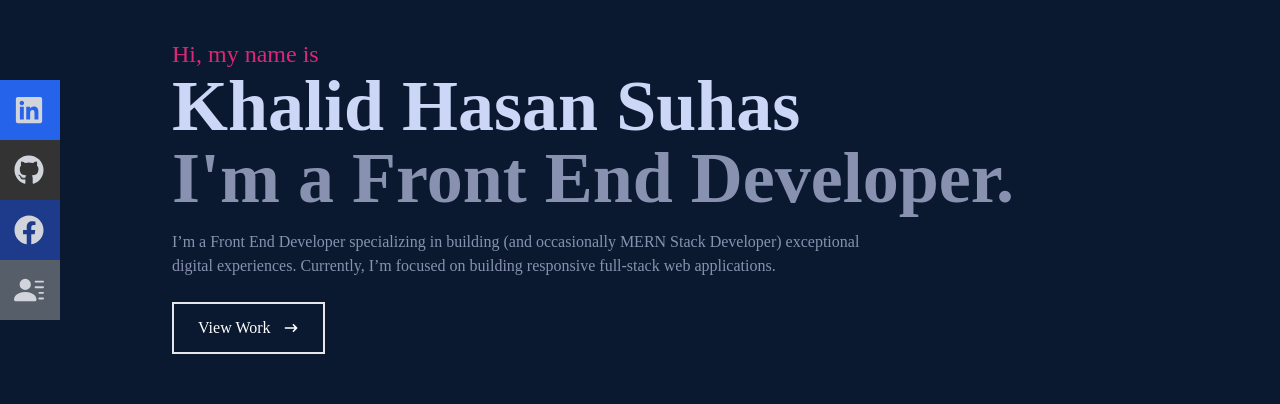
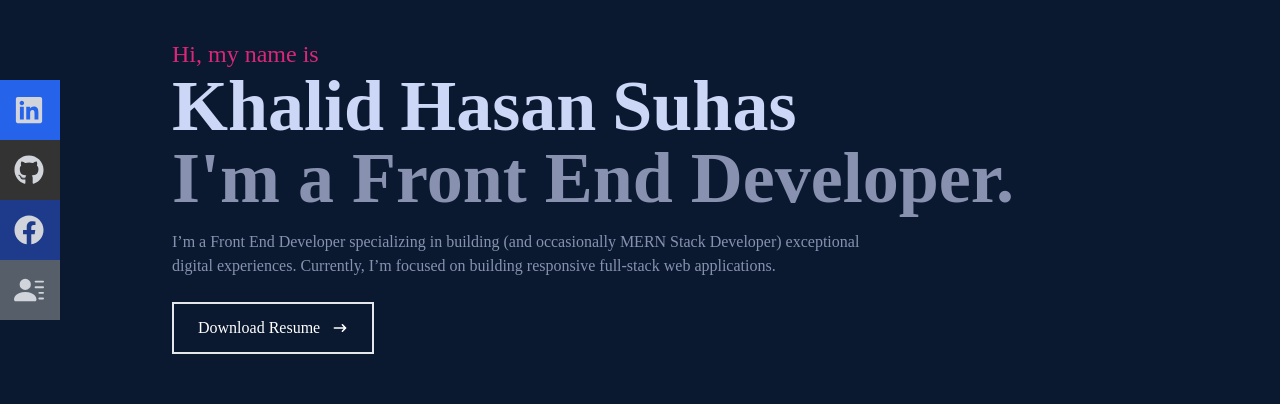
Before and after one commit to khalidhasansuhas/my-portfolio, a React (Create React App) app: page / in a window 1280 px wide. Shown: the part 200-604 px from the top of the page. Built offline with nearby package versions, Linux system fonts and the light colour scheme.

Commit message:
animation added

```diff
--- a/package.json
+++ b/package.json
@@ -6,6 +6,7 @@
     "@testing-library/jest-dom": "^5.16.5",
     "@testing-library/react": "^13.4.0",
     "@testing-library/user-event": "^13.5.0",
+    "framer-motion": "^7.6.19",
     "react": "^18.2.0",
     "react-dom": "^18.2.0",
     "react-icons": "^4.7.1",
--- a/src/components/Contact.jsx
+++ b/src/components/Contact.jsx
@@ -2,16 +2,16 @@ import React from 'react';
 
 const Contact = () => {
     return (
-        <div name='contact' className='sm:py-40 w-full h-screen bg-[#0a192f] flex justify-center items-center p-4'>
-            <form method='POST' action="https://getform.io/f/d9324a73-da19-4007-aafd-8709e890be7c" className='flex flex-col max-w-[600px] w-full'>
+        <div name='contact' className='md:py-56 w-full md:h-screen bg-[#0a192f] flex   justify-center items-center p-4'>
+            <form method='POST' action="https://getform.io/f/d9324a73-da19-4007-aafd-8709e890be7c" className='flex flex-col  text-black max-w-[600px] w-full'>
                 <div className='pb-8'>
                     <p className='text-4xl font-bold inline border-b-4 border-pink-600 text-gray-300'>Contact</p>
-                    <p className='text-gray-300 py-4'> Submit the form below or shoot me an email at- khalidhasansuhas@gmail.com</p>
+                    <p className='text-gray-300 py-4'> Submit the form below or shoot me an email at- <span className='text-pink-600'>khalidhasansuhas@gmail.com</span></p>
                 </div>
-                <input className='bg-[#ccd6f6] p-2' type="text" placeholder='Name' name='name' required/>
-                <input className='bg-[#ccd6f6] p-2' type="text" placeholder='phone/Whatsapp' name='whatsapp' />
-                <input className='my-4 p-2 bg-[#ccd6f6]' type="email" placeholder='Email' name='email' required/>
-                <textarea className='bg-[#ccd6f6] p-2' name="message" rows="10" placeholder='Message'></textarea>
+                <input className='bg-[#ccd6f6] p-2 rounded-md'  type="text" placeholder='Name' name='name' required/>
+                <input className='bg-[#ccd6f6] mt-4 p-2 rounded-md' type="text" placeholder='phone/Whatsapp' name='whatsapp' />
+                <input className='my-4 p-2 bg-[#ccd6f6] rounded-md' type="email" placeholder='Email' name='email' required/>
+                <textarea className='bg-[#ccd6f6] p-2 rounded-md' name="message" rows="10" placeholder='Message'></textarea>
                 <button className='text-white border-2 hover:bg-pink-600 hover:border-pink-600 px-4 py-3 my-8 mx-auto flex items-center'>Let's Collaborate</button>
             </form>
         </div>
--- a/src/components/Home.jsx
+++ b/src/components/Home.jsx
@@ -1,5 +1,6 @@
-import React from 'react';
+import React  from 'react';
 import { HiArrowNarrowRight } from 'react-icons/hi';
+import { motion } from 'framer-motion'
 
 const Home = () => {
     return (
@@ -7,24 +8,85 @@ const Home = () => {
             {/* Container */}
             <div className='max-w-[1000px] mx-auto px-8 flex flex-col justify-center h-full'>
                 <p className='text-pink-600 text-2xl'>Hi, my name is</p>
-          <h1 className='text-4xl sm:text-7xl font-bold text-[#ccd6f6]'>
-            Khalid Hasan Suhas
-          </h1>
-          <h2 className='text-3xl sm:text-7xl font-bold text-[#8892b0]'>
+
+                <div className='flex '>
+                    <div className='flex mr-4'>
+                        <motion.div whileHover={{ scale: 1.5 }}>
+                            <h1 className='text-4xl sm:text-7xl font-bold hover:text-pink-600 text-[#ccd6f6]'>K</h1>
+                        </motion.div>
+                        <motion.div whileHover={{ scale: 1.5 }}>
+                            <h1 className='text-4xl sm:text-7xl font-bold hover:text-pink-600 text-[#ccd6f6]'>h</h1>
+                        </motion.div>
+                        <motion.div whileHover={{ scale: 1.5 }}>
+                            <h1 className='text-4xl sm:text-7xl font-bold hover:text-pink-600 text-[#ccd6f6]'>a</h1>
+                        </motion.div>
+                        <motion.div whileHover={{ scale: 1.5 }}>
+                            <h1 className='text-4xl sm:text-7xl font-bold hover:text-pink-600 text-[#ccd6f6]'>l</h1>
+                        </motion.div>
+                        <motion.div whileHover={{ scale: 1.5 }}>
+                            <h1 className='text-4xl sm:text-7xl font-bold hover:text-pink-600 text-[#ccd6f6]'>i</h1>
+                        </motion.div>
+                        <motion.div whileHover={{ scale: 1.5 }}>
+                            <h1 className='text-4xl sm:text-7xl font-bold hover:text-pink-600 text-[#ccd6f6]'>d</h1>
+                        </motion.div>
+                    </div>
+                    <div className='flex mr-4'>
+                        <motion.div whileHover={{ scale: 1.5 }}>
+                            <h1 className='text-4xl sm:text-7xl font-bold hover:text-pink-600 text-[#ccd6f6]'>H</h1>
+                        </motion.div>
+                        <motion.div whileHover={{ scale: 1.5 }}>
+                            <h1 className='text-4xl sm:text-7xl font-bold hover:text-pink-600 text-[#ccd6f6]'>a</h1>
+                        </motion.div>
+                        <motion.div whileHover={{ scale: 1.5 }}>
+                            <h1 className='text-4xl sm:text-7xl font-bold hover:text-pink-600 text-[#ccd6f6]'>s</h1>
+                        </motion.div>
+                        <motion.div whileHover={{ scale: 1.5 }}>
+                            <h1 className='text-4xl sm:text-7xl font-bold hover:text-pink-600 text-[#ccd6f6]'>a</h1>
+                        </motion.div>
+                        <motion.div whileHover={{ scale: 1.5 }}>
+                            <h1 className='text-4xl sm:text-7xl font-bold hover:text-pink-600 text-[#ccd6f6]'>n</h1>
+                        </motion.div>
+                    </div>
+                    <div className='flex'>
+                        <motion.div whileHover={{ scale: 1.5 }}>
+                            <h1 className='text-4xl sm:text-7xl font-bold hover:text-pink-600 text-[#ccd6f6]'>S</h1>
+                        </motion.div>
+                        <motion.div whileHover={{ scale: 1.5 }}>
+                            <h1 className='text-4xl sm:text-7xl font-bold hover:text-pink-600 text-[#ccd6f6]'>u</h1>
+                        </motion.div>
+                        <motion.div whileHover={{ scale: 1.5 }}>
+                            <h1 className='text-4xl sm:text-7xl font-bold hover:text-pink-600 text-[#ccd6f6]'>h</h1>
+                        </motion.div>
+                        <motion.div whileHover={{ scale: 1.5 }}>
+                            <h1 className='text-4xl sm:text-7xl font-bold hover:text-pink-600 text-[#ccd6f6]'>a</h1>
+                        </motion.div>
+                        <motion.div whileHover={{ scale: 1.5 }}>
+                            <h1 className='text-4xl sm:text-7xl font-bold hover:text-pink-600 text-[#ccd6f6]'>s</h1>
+                        </motion.div>
+                    </div>
+                </div>
+                <motion.h2
+                    animate={{ scale: 1 }}
+                    transition={{ duration: 1 }}
+                    initial={{ scale: 0 }}
+
+                    className='text-3xl sm:text-7xl font-bold text-[#8892b0]'>
                     I'm a Front End Developer.
-          </h2>
+                </motion.h2>
                 <p className='text-[#8892b0] py-4 max-w-[700px]'>
                     I’m a Front End Developer specializing in building (and occasionally
                     MERN Stack Developer) exceptional digital experiences. Currently, I’m focused on
                     building responsive full-stack web applications.
                 </p>
                 <div>
+                    <a href="SuhasResumeFrontEndDeveloper.pdf" download='SuhasResumeFrontEndDeveloper.pdf'>
                         <button className='text-white group border-2 px-6 py-3 my-2 flex items-center hover:bg-pink-600 hover:border-pink-600'>
-              View Work
+                            Download Resume
                             <span className='group-hover:rotate-90 duration-300'>
                                 <HiArrowNarrowRight className='ml-3 ' />
                             </span>
                         </button>
+                    </a>
                 </div>
             </div>
         </div>
--- a/src/components/Skills.jsx
+++ b/src/components/Skills.jsx
@@ -15,7 +15,7 @@ import vercel from '../assets/vercel.png';
 
 const Skills = () => {
     return (
-        <div name='skills' className='w-full sm:h-screen bg-[#0a192f] text-gray-300'>
+        <div name='skills' className='pb-32 w-full sm:h-screen bg-[#0a192f] text-gray-300'>
         {/* Container */}
         <div className='max-w-[1000px] mx-auto p-4 flex flex-col justify-center w-full h-full'>
             <div>
--- a/src/components/Work.jsx
+++ b/src/components/Work.jsx
@@ -6,7 +6,7 @@ const Work = () => {
     const project = data;
     //setProject(data);
     return (
-        <div name='work' className='w-full pb-16 md:h-screen text-gray-300 bg-[#0a192f]'>
+        <div name='work' className='w-full pb-32 md:h-screen text-gray-300 bg-[#0a192f]'>
             <div className='max-w-[1000px] mx-auto p-4 flex flex-col justify-center w-full h-full'>
                 <div className='pb-8'>
                     <p className='text-4xl font-bold inline border-b-4 text-gray-300 border-pink-600'>
```
Also changed, not shown: src/components/Navbar.jsx (+50 -16 lines), 2 other files (tests, documents, lock files or other folders). Lines whose indentation alone changed are shown as unchanged.
